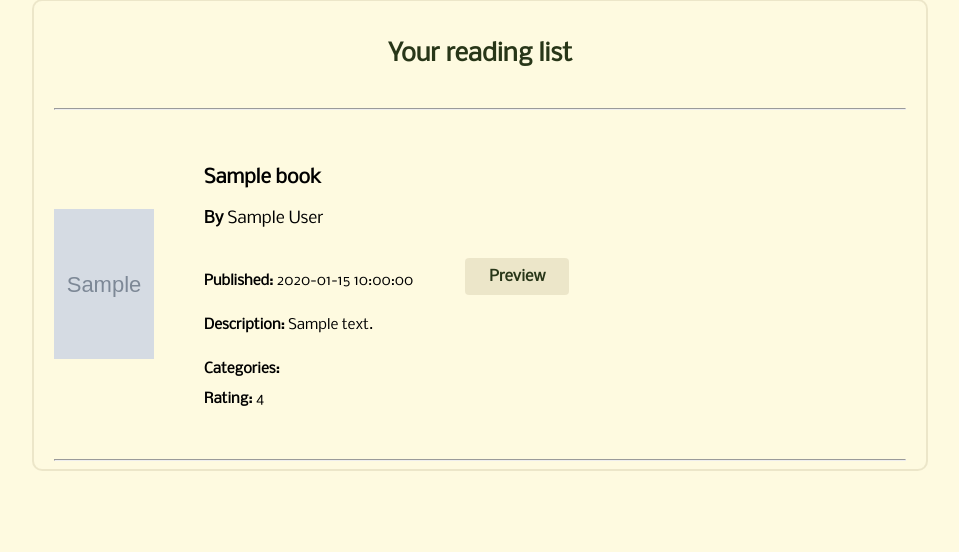
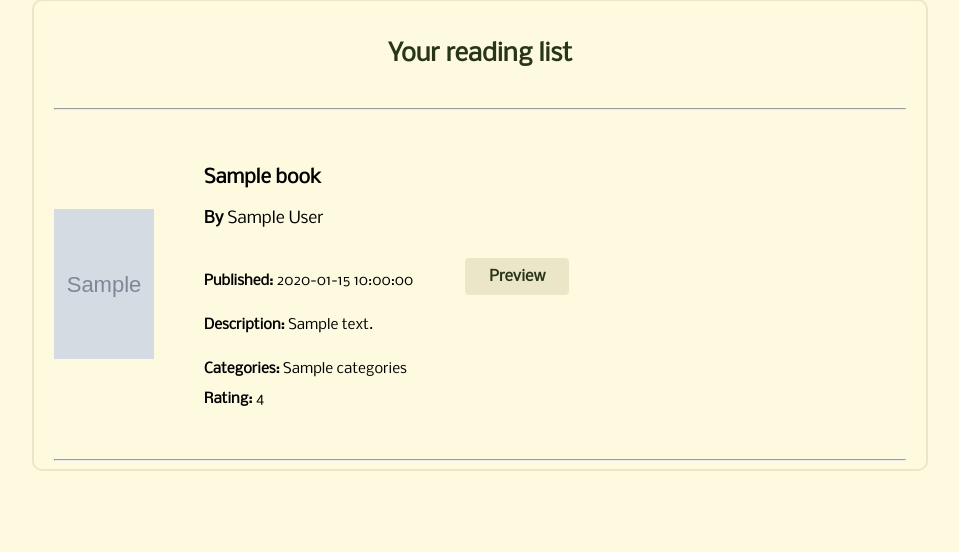
Before and after one commit to milliedavidson/group5-project-codefirstgirlsaloud, a Python web app: template application/templates/results.html in a window 1280 px wide. Shown: the part 171-723 px from the top of the page, without its empty margins (160-1119 px from the left). Run offline with Jinja, Linux system fonts and the light colour scheme; the template is opened without the code that fills it: most values are stand-ins (such as "Sample title", 1, 10 or a date in 2020); grey boxes marked "Sample" are stand-in pictures; some web fonts are replaced.

Commit message:
Format_categories removed, no longer needed now using class

```diff
--- a/application/templates/results.html
+++ b/application/templates/results.html
@@ -21,7 +21,7 @@
             <p class="description"><strong>Description: </strong>{{ book['description'] }}</p>
 
             <div class="categories-rating">
-                <p><strong>Categories: </strong> {{ format_book_categories(book) }}</p>
+                <p><strong>Categories: </strong> {{ book['categories'] }}</p>
                 <p><strong>Rating: </strong> {{ format_book_rating(book) }}</p>
                 <!--<p><strong>Length: </strong> {{ format_book_length(book) }}</p>-->
             </div>
```
